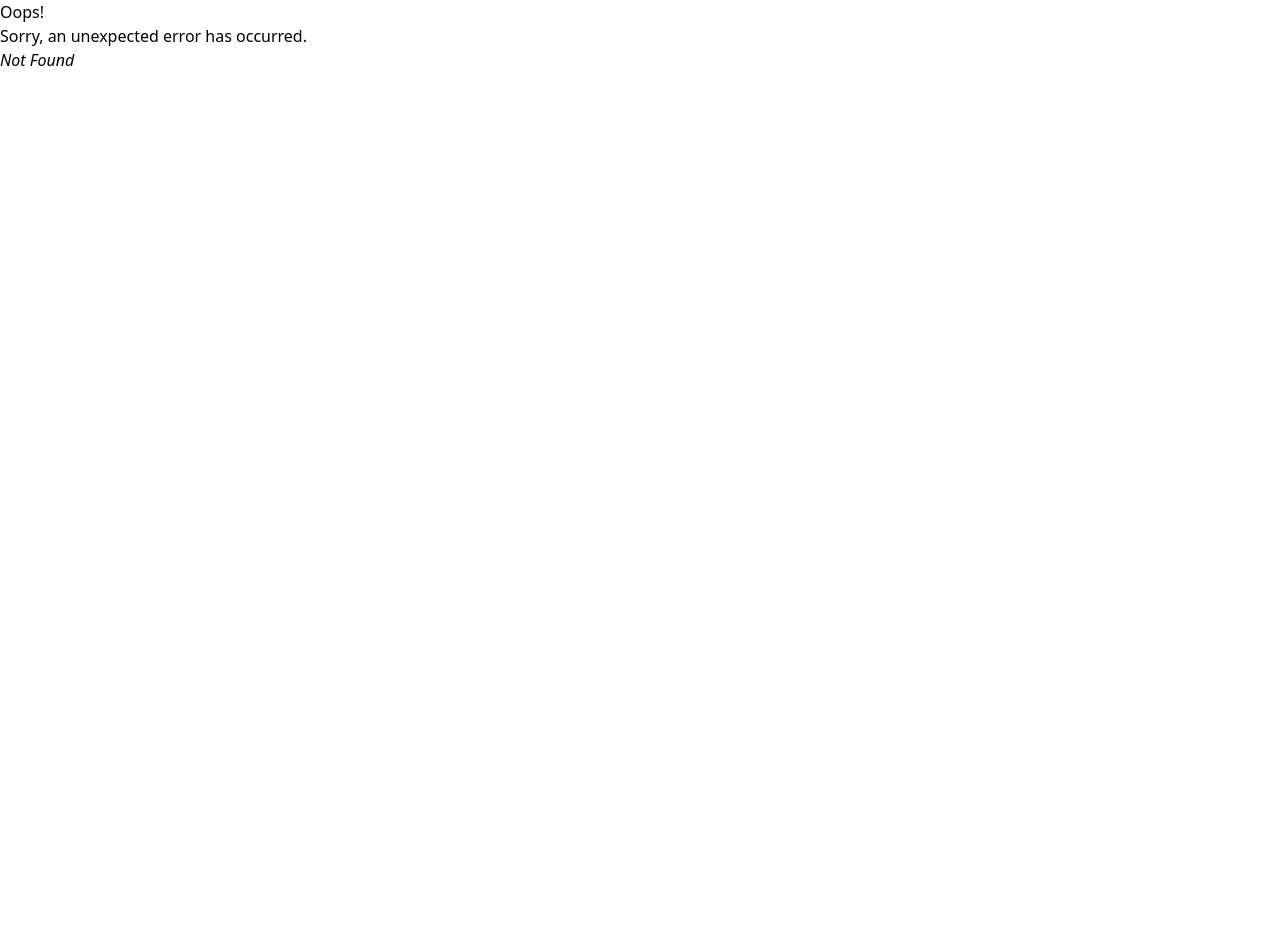
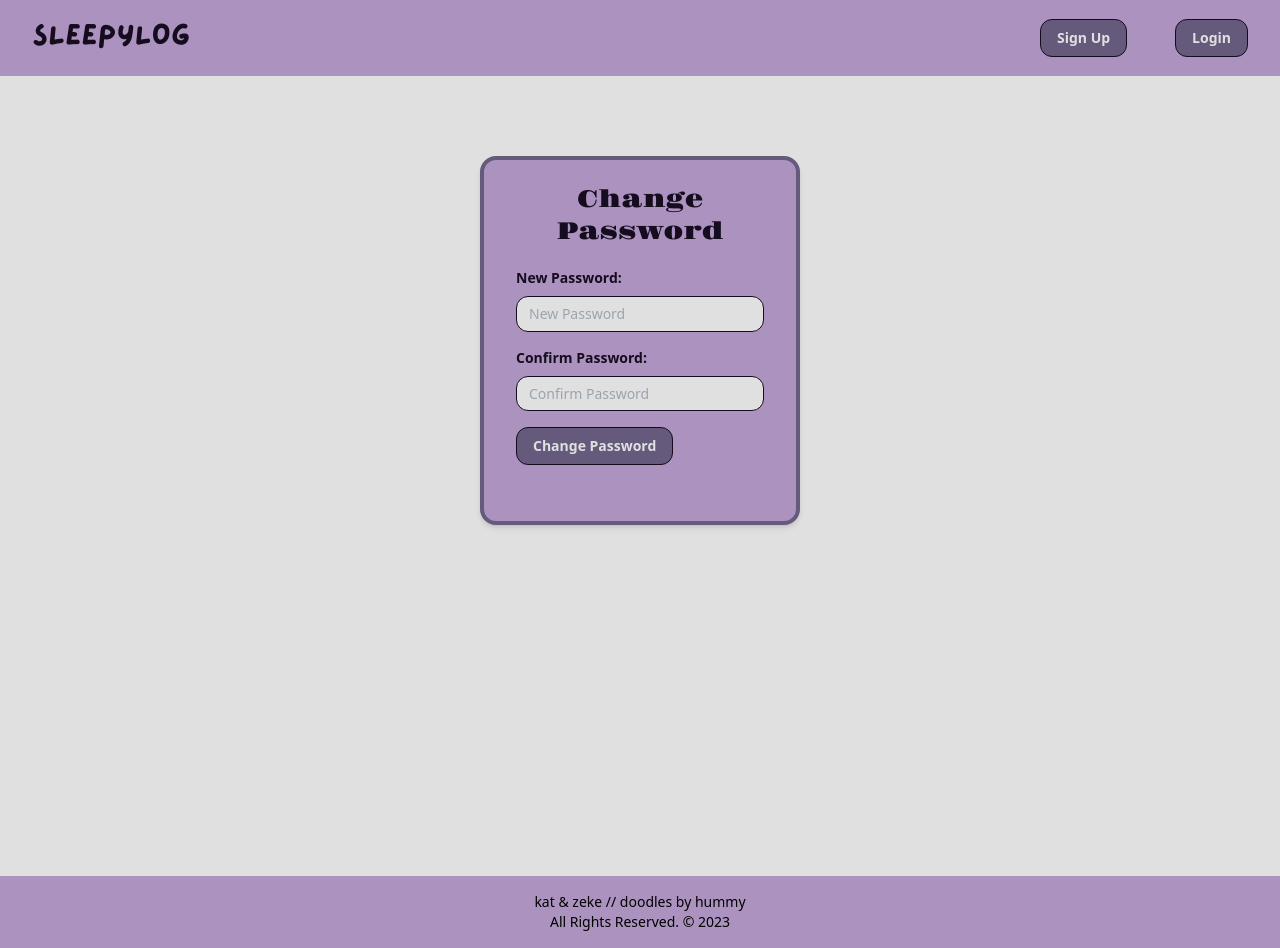
Before and after one commit to artem-ine/sleepylog, a React (Vite) app in the folder frontend/: page /users/password/edit in a window 1280 px wide. Before the commit this address had no page. Before the commit the page ends 800 px from the top, so only its background shows below. Built offline with nearby package versions, Linux system fonts and the light colour scheme.

Commit message:
reset password now works

```diff
--- a/frontend/src/components/Dashboard/Password Modal/PasswordModal.jsx
+++ b/frontend/src/components/Dashboard/Password Modal/PasswordModal.jsx
@@ -1,4 +1,4 @@
-import { useState } from "react";
+import { useState, useEffect } from "react";
 import useErrorHandler from "../../../utils/errorHandler";
 import { useAuth } from "../../../utils/useAuth";
 import PropTypes from "prop-types";
@@ -7,8 +7,8 @@ import { useNavigate } from "react-router-dom";
 function ChangePasswordForm({ onPasswordChanged }) {
   const { auth } = useAuth();
   const navigate = useNavigate();
+  const [resetPasswordToken, setResetPasswordToken] = useState("");
   const [formData, setFormData] = useState({
-    currentPassword: "",
     newPassword: "",
     confirmPassword: "",
   });
@@ -23,15 +23,29 @@ function ChangePasswordForm({ onPasswordChanged }) {
     });
   };
 
+  useEffect(() => {
+    // Get the current URL
+    const currentUrl = window.location.href;
+
+    // Create a URLSearchParams object to parse the query parameters
+    const urlSearchParams = new URLSearchParams(new URL(currentUrl).search);
+
+    // Get the value of the 'reset_password_token' parameter from the URL
+    const tokenFromUrl = urlSearchParams.get("reset_password_token");
+
+    if (tokenFromUrl) {
+      console.log("Reset Password Token:", tokenFromUrl);
+      setResetPasswordToken(tokenFromUrl);
+    } else {
+      console.error("Reset Password Token not found in URL.");
+    }
+  }, []);
+
   const handleSubmit = async (e) => {
     e.preventDefault();
 
     try {
-      if (
-        !formData.currentPassword ||
-        !formData.newPassword ||
-        !formData.confirmPassword
-      ) {
+      if (!formData.newPassword || !formData.confirmPassword) {
         showError("All fields are required");
         return;
       }
@@ -41,35 +55,46 @@ function ChangePasswordForm({ onPasswordChanged }) {
         return;
       }
 
-      const response = await fetch("/user/password", {
-        method: "PATCH",
+      const response = await fetch("/api/users/password", {
+        method: "PUT",
         headers: {
           "Content-Type": "application/json",
           Authorization: `Bearer ${auth.token}`,
         },
         body: JSON.stringify({
-          current_password: formData.currentPassword,
-          new_password: formData.newPassword,
-          password_confirmation: formData.confirmPassword,
+          user: {
+            password: formData.newPassword,
+            password_confirmation: formData.confirmPassword,
+            reset_password_token: resetPasswordToken,
+          },
         }),
       });
 
-      if (response.ok) {
-        const data = await response.json();
-        const successMessage = data.message || "Password updated successfully.";
-        alert(successMessage);
+      if (response.status === 200) {
+        alert("Password updated successfully.");
         if (onPasswordChanged) {
           onPasswordChanged();
         }
         navigate("/");
+        return;
       } else {
-        const errorData = await response.json();
-        const errorMessage = errorData.message || "Profile change failed.";
-        showError(errorMessage);
+        const data = await response.json();
+        if (response.ok) {
+          const successMessage =
+            data.message || "Password updated successfully.";
+          alert(successMessage);
+          if (onPasswordChanged) {
+            onPasswordChanged();
+          }
+          navigate("/");
+        } else {
+          const errorMessage = data.message || "Password reset failed.";
+          showError(errorMessage);
+        }
       }
     } catch (error) {
       console.error(error);
-      showError("An error occurred during password change.");
+      showError("An error occurred during password reset.");
     }
   };
 
@@ -84,21 +109,6 @@ function ChangePasswordForm({ onPasswordChanged }) {
             <h1 className="font-heading text-center text-black text-2xl mb-5">
               Change Password
             </h1>
-            <label
-              htmlFor="currentPassword"
-              className="block text-black text-sm font-bold mb-2"
-            >
-              Current Password:
-            </label>
-            <input
-              type="password"
-              id="currentPassword"
-              name="currentPassword"
-              className="bg-white appearance-none border rounded-xl w-full py-2 px-3 text-black text-sm leading-tight"
-              placeholder="Current Password"
-              value={formData.currentPassword}
-              onChange={handleChange}
-            />
           </div>
           <div className="mb-4">
             <label
--- a/frontend/src/main.jsx
+++ b/frontend/src/main.jsx
@@ -1,9 +1,7 @@
 import React from "react";
 import ReactDOM from "react-dom/client";
 import Home from "./pages/Home";
-// import SignUp from "./pages/Sign Up";
-// import LogIn from "./pages/Log In";
-import Dashboard from "./components/Dashboard";
+import PasswordReset from "./pages/Home/PasswordReset";
 import ErrorPage from "./pages/ErrorPage/index.jsx";
 import "./index.css";
 import { createBrowserRouter, RouterProvider } from "react-router-dom";
@@ -19,6 +17,11 @@ const router = createBrowserRouter([
     element: <Home />,
     errorElement: <ErrorPage />,
   },
+  {
+    path: "/users/password/edit",
+    element: <PasswordReset />,
+    errorElement: <ErrorPage />,
+  },
 ]);
 
 ReactDOM.createRoot(document.getElementById("root")).render(
--- /dev/null
+++ b/frontend/src/pages/Home/PasswordReset.jsx
@@ -0,0 +1,22 @@
+import { Outlet } from "react-router-dom";
+import Navbar from "../../components/Navbar";
+import Footer from "../../components/Footer";
+import ChangePasswordForm from "../../components/Dashboard/Password Modal/PasswordModal";
+import { useAuth } from "../../utils/useAuth";
+
+function PasswordReset() {
+  const { auth } = useAuth();
+
+  return (
+    <>
+      {" "}
+      <Navbar />
+      <main className="bg-white dark:bg-black text-black dark:text-white">
+        <ChangePasswordForm />
+      </main>
+      <Footer />
+    </>
+  );
+}
+
+export default PasswordReset;
```
Also changed, not shown: 2 other files (tests, documents, lock files or other folders).
